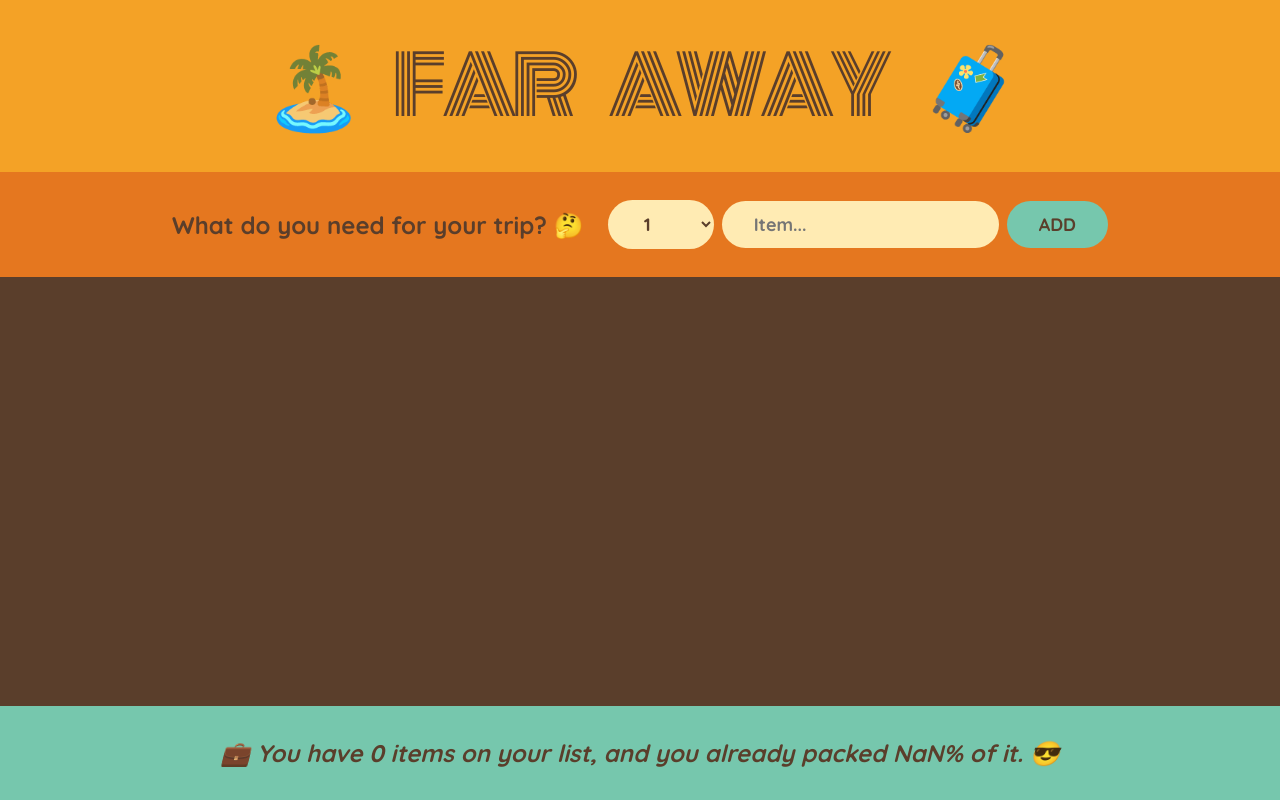
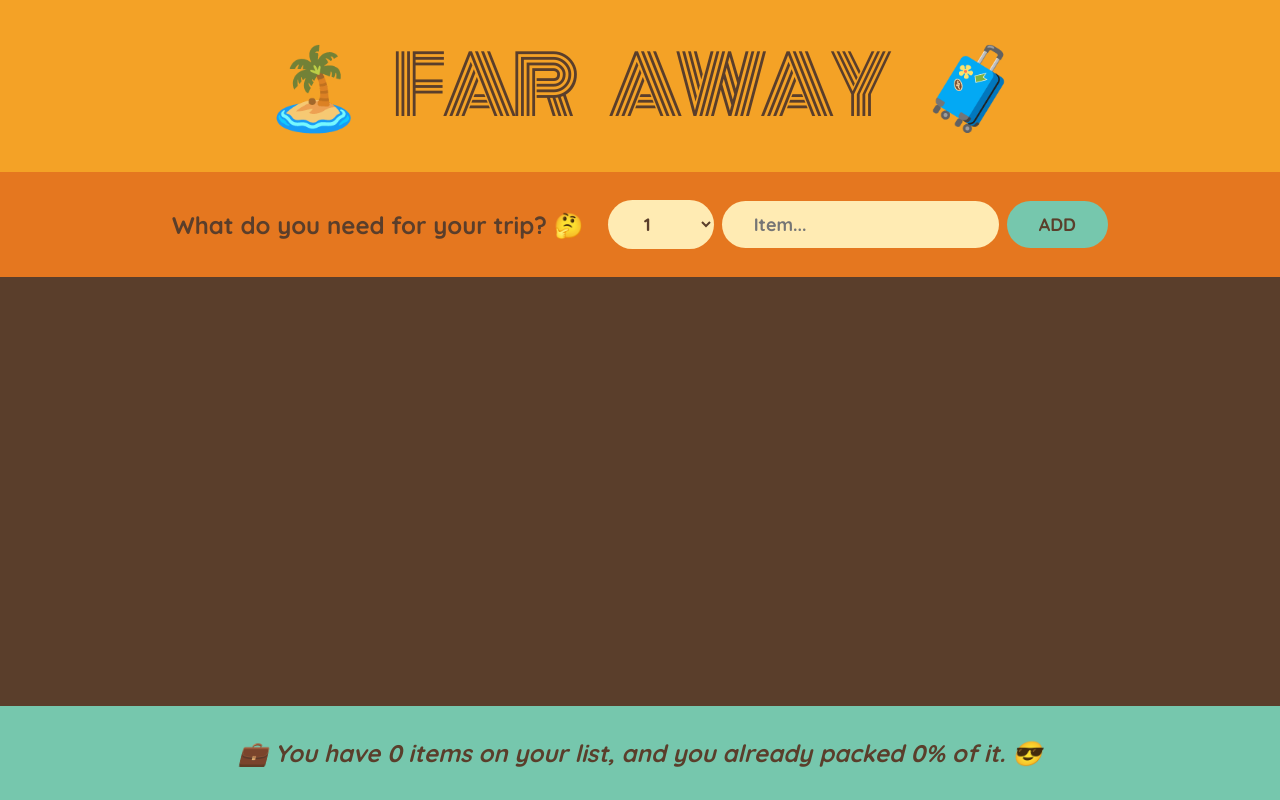
Before and after one commit to jonathan-llemit-dev/travel-list, a React (Create React App) app: page / in a window 1280 px wide. Built offline with nearby package versions, Linux system fonts and the light colour scheme.

Commit message:
added some condition to return 0 if theres no item

```diff
--- a/src/App.js
+++ b/src/App.js
@@ -11,7 +11,9 @@ export default function App() {
   // this is derived state where technically its just a normal variable but its value relies on other state
   const totalItems = items.length;
   const packedItems = items.filter((item) => item.packed === true).length;
-  const packedItemsPercentage = Math.round((packedItems / totalItems) * 100);
+  const packedItemsPercentage = totalItems
+    ? Math.round((packedItems / totalItems) * 100)
+    : 0;
 
   function handleAddItem(newItem) {
     setItems((items) => [...items, newItem]);
```
